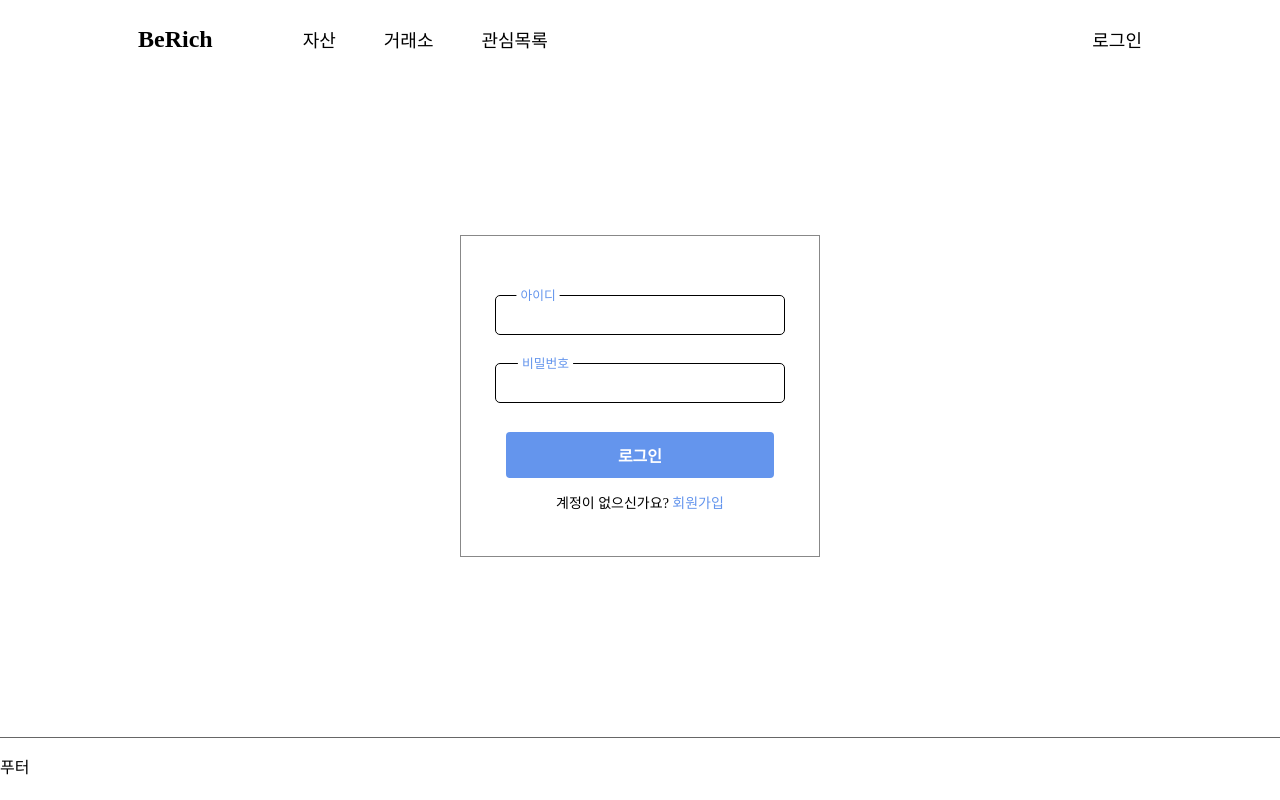
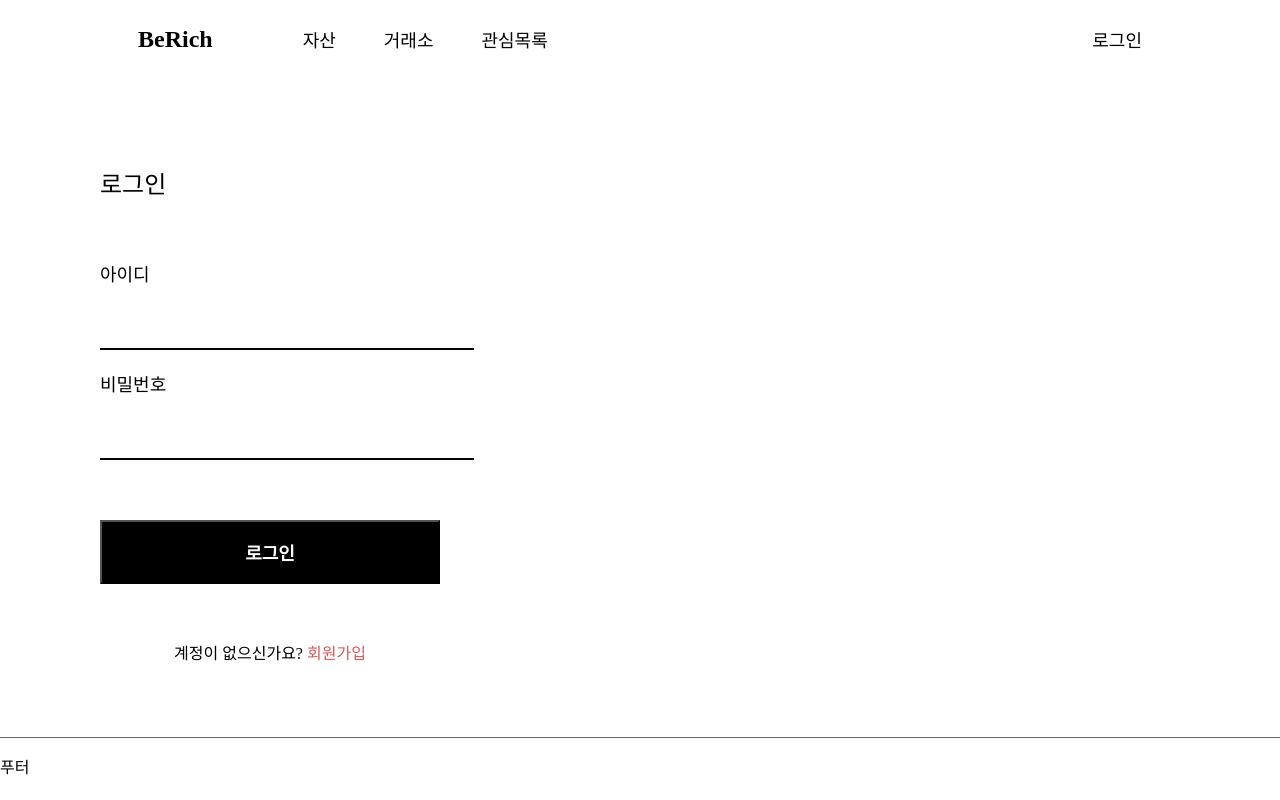
Before and after one commit to hwnim5324/BeRich, a React (Create React App) app: page /login in a window 1280 px wide. Built offline with nearby package versions, Linux system fonts and the light colour scheme; a web font is replaced by a local one.

Commit message:
login page ui done.

```diff
--- a/src/components/blocks/LoginInput.tsx
+++ b/src/components/blocks/LoginInput.tsx
@@ -5,19 +5,17 @@ import '../../styles/blocks/LoginInput.scss';
 
 interface props {
     label : string,
-    id : string,
     type : string
 }
 
 const LoginInput = ( props : props ) : JSX.Element => {
     return(
         <div id='login-input'>
-            <input id={props.id} type={props.type}/>
             <label>{props.label}</label>
+            <input type={props.type}/>
         </div>
     );
 }
 
-//id 버리고 input에 대해서 상태관리 mobx통해서 위로 옮겨주기
 
 export default LoginInput;
--- a/src/components/pages/LogIn.tsx
+++ b/src/components/pages/LogIn.tsx
@@ -10,12 +10,11 @@ import '../../styles/pages/LogIn.scss';
 const LogIn = ( ) : JSX.Element => {
     return(
         <section id='login'>
-            <div id='login-border'>
-                <LoginInput label='아이디' id='id' type='text' />
-                <LoginInput label='비밀번호' id='pw' type='password'/>
-                <button id='login-submit'>로그인</button>
-                <p>계정이 없으신가요? <span>회원가입</span></p>
-            </div>
+            <p id='title'>로그인</p>
+            <LoginInput label='아이디' type='text' />
+            <LoginInput label='비밀번호' type='password'/>
+            <button id='login-submit'>로그인</button>
+            <p id='signup-link'>계정이 없으신가요? <span>회원가입</span></p>
         </section>
     );
 }
--- a/src/styles/blocks/LoginInput.scss
+++ b/src/styles/blocks/LoginInput.scss
@@ -1,43 +1,22 @@
-#login{
+#login-input{
+    label{
+        font-size: 18px;
+        display: block;
+    }
 
-    &-input{
-        position: relative;
-        display: flex;
-        justify-content: center;
+    input{
+        width: 360px;
+        height: 40px;
 
-        margin: 30px 0 30px 0;
+        font-size: 18px;
+        padding-left: 12px;
+        margin: 20px 0 20px 0;
 
-        input{
-            width: 75%;
-            padding: 10px;
-            border: none;
-            border-radius: 4px;
-            font: inherit;
-            color: #000;
-            background-color: transparent;
-            outline: 1px solid #000;
+        border: none;
+        border-bottom: 2px solid black;
 
-            &:focus{
-                outline: 1px solid cornflowerblue;
-            }
-
-            &:focus+label, &:valid+label{
-                transform: translate(10px, -14px) scale(.8);
-                color: cornflowerblue;
-                padding-inline: 5px;
-                background-color: #fff;
-            }
+        &:focus{
+            outline: none;
         }
-
-        label{
-            position: absolute;
-            top: 0;
-            left: 40px;
-            transform: translate(10px,10px);
-            transition: transform .25s;
-            color: gray;
-        }
-
-
     }
 }
--- a/src/styles/pages/LogIn.scss
+++ b/src/styles/pages/LogIn.scss
@@ -1,76 +1,38 @@
 #login{
-    font-size: 16px;
+    padding-left: 100px;
+    padding-top: 60px;
 
-    &-border{
-        width: 28%;
-        border: 1px solid #888888;
-
-        margin: auto;
-        margin-top: 12%;
-
-        padding: 30px 0 30px 0;
-
+    #title{
+        font-size: 24px;
+        margin-bottom: 60px;
     }
 
-    // &-input{
-    //     width: 75%;
+    button{
+        font-size: 18px;
+        font-weight: bold;
 
-    //     display: flex;
-    //     flex-wrap: wrap;
-    //     margin: auto;
+        width: 340px;
+        height: 64px;
 
-    //     label{
-    //         display: block;
-    //         width: 60px;
-    //     }
+        margin: 40px 0 40px 0;
 
-    //     input{
-    //         font-size: 18px;
-
-    //         margin-top: 6px;
-    //         margin-bottom: 18px;
-    //         padding-left: 10px;
-
-    //         width: 100%;
-    //         height: 46px;
-    //     }
-    // }
-
-    &-submit{
-        width: 75%;
-        height: 46px;
-        margin-top: 20px;
-
-        background-color: cornflowerblue;
-        border: none;
-        border-radius: 4px;
-
-        display: flex;
-        justify-content: center;
-        align-items: center;
-        margin: auto;
-
-        font-size: 16px;
-        font-weight: bold;
-        color: #fff;
+        background-color: black;
+        color: white;
 
         &:hover{
             cursor: pointer;
-            background-color: rgb(72, 113, 190);
+            background-color: #444444;
+            // 나중에 바꾸기
         }
     }
 
-    p{
-        font-size: 14PX;
+    #signup-link{
+        width: 340px;
         text-align: center;
+
+        span{
+            color: #E0585A;
+        }
     }
 
-    span{
-        color: cornflowerblue;
-
-        &:hover{
-            cursor: pointer;
-            color: rgb(72, 113, 190);
-        }
-    }
 }
```
